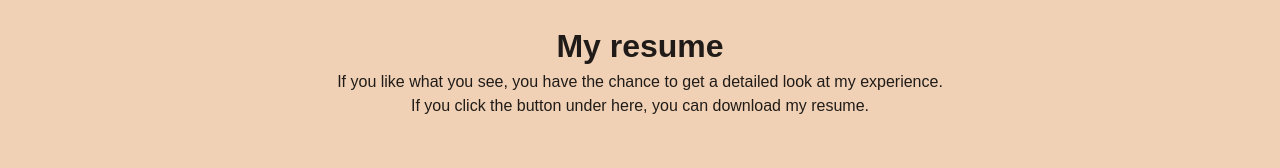
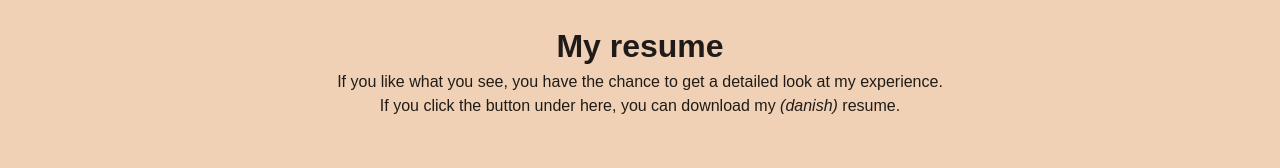
Before and after one commit to jebkor/jebkor.dk, a Vue app: page /#/ in a window 1280 px wide. Shown: the part 3577-3745 px from the top of the page. Built offline with nearby package versions, Linux system fonts and the light colour scheme.

Commit message:
Add OneDrive link to download my resume
Prior to this change, there were no file to download

```diff
--- a/src/components/organisms/Resume.vue
+++ b/src/components/organisms/Resume.vue
@@ -3,9 +3,9 @@
     <v-col cols="12" sm="8" offset-sm="2" class="text-center">
       <h1>My resume</h1>
 
-      <p>If you like what you see, you have the chance to get a detailed look at my experience. <br/> If you click the button under here, you can download my resume.</p>
+      <p>If you like what you see, you have the chance to get a detailed look at my experience. <br/> If you click the button under here, you can download my <i>(danish)</i> resume.</p>
 
-      <v-btn color="primary">Download resumé</v-btn>
+      <v-btn href="https://onedrive.live.com/download?cid=8F60794BE0F27BB5&resid=8F60794BE0F27BB5%2136254&authkey=AJk8TXx0mB851i4&em=2" target="_blank" color="primary" download>Download resumé</v-btn>
     </v-col>
   </v-row>
 </template>
```
Also changed, not shown: 1 other file (tests, documents, lock files or other folders).
